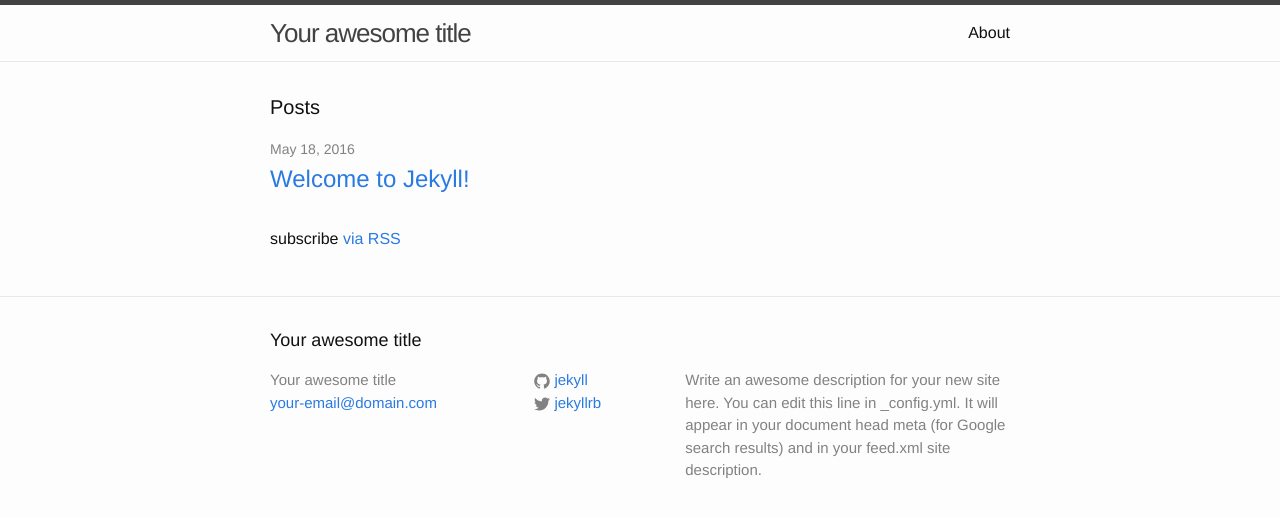
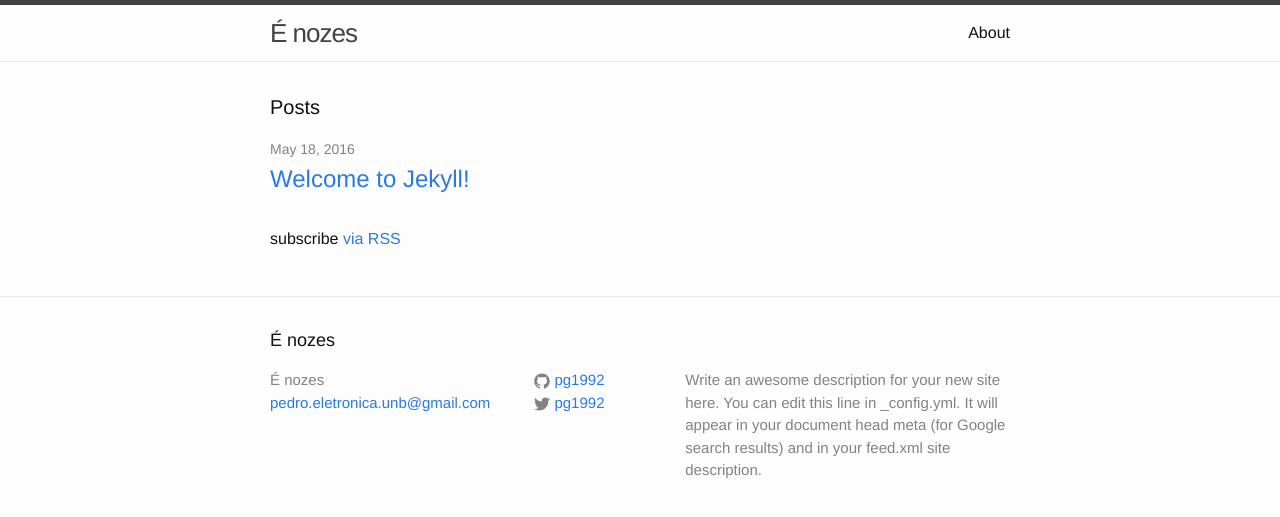
Before and after one commit to pg1992/pg1992.github.io, a Jekyll site: the page built from index.html, in a window 1280 px wide. Shown: the top 517 px of the page. Built offline with Jekyll 4.4.1, drawn with Linux system fonts in a browser that asks for light colours.

Commit message:
Changed the title and other little things

```diff
--- a/_config.yml
+++ b/_config.yml
@@ -6,16 +6,16 @@
 # 'jekyll serve'. If you change this file, please restart the server process.
 
 # Site settings
-title: Your awesome title
-email: your-email@domain.com
+title: É nozes
+email: pedro.eletronica.unb@gmail.com
 description: > # this means to ignore newlines until "baseurl:"
   Write an awesome description for your new site here. You can edit this
   line in _config.yml. It will appear in your document head meta (for
   Google search results) and in your feed.xml site description.
 baseurl: "" # the subpath of your site, e.g. /blog
 url: "http://yourdomain.com" # the base hostname & protocol for your site
-twitter_username: jekyllrb
-github_username:  jekyll
+twitter_username: pg1992
+github_username:  pg1992
 
 # Build settings
 markdown: kramdown
```
